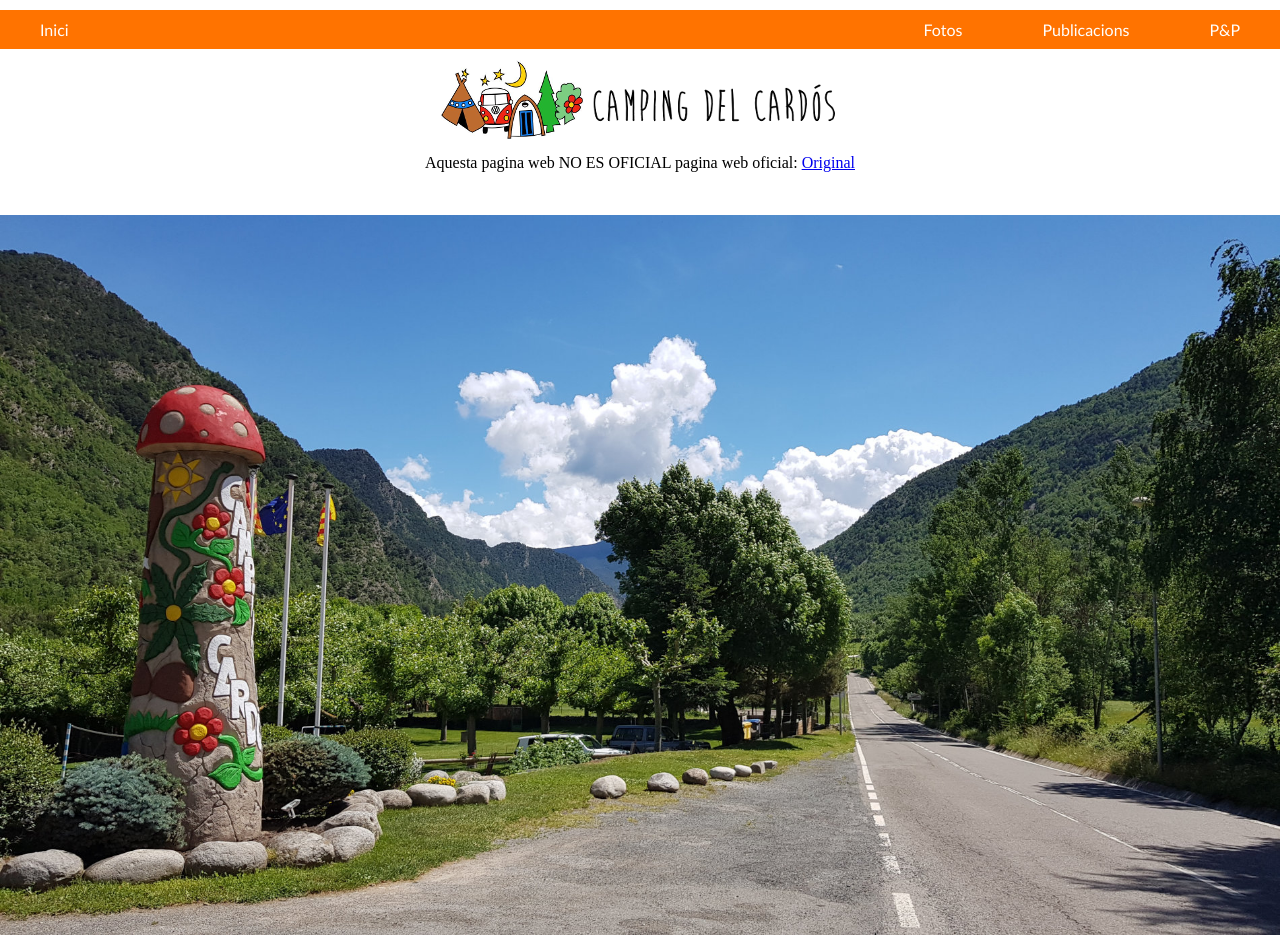
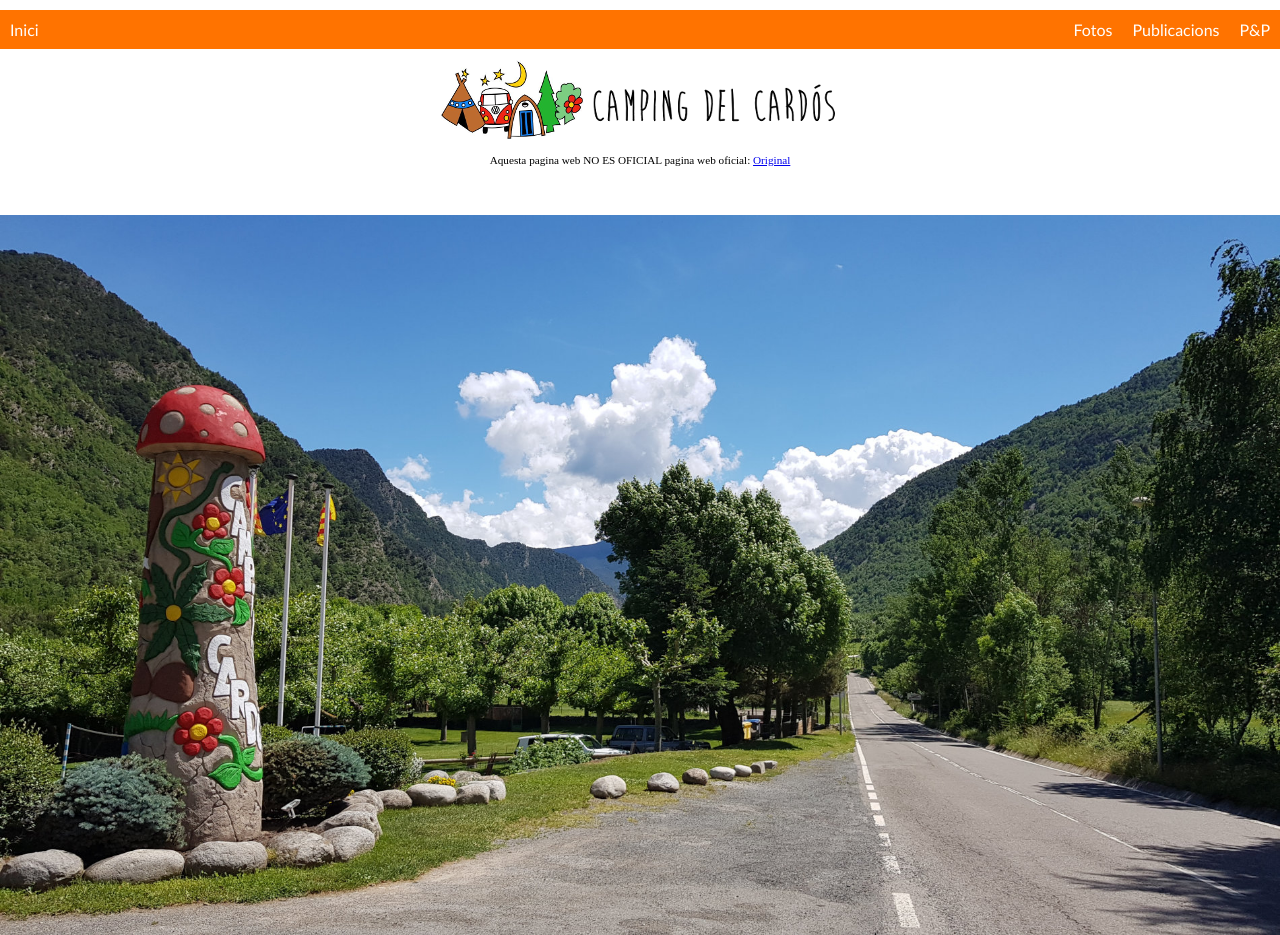
Before and after one commit to nil48f/nil48f.github.io, a plain HTML site: page index2.html in a window 1280 px wide. Drawn offline with Linux system fonts and the light colour scheme.

Commit message:
Add files via upload

```diff
--- a/css/estilc.css
+++ b/css/estilc.css
@@ -1,5 +1,9 @@
 * {
     margin: 5px 0;
+}
+
+body {
+    max-width: 100%;
 }
 
 .cavezera {
@@ -17,7 +21,7 @@ table, td {
     font-family: "Calibri";
     margin: auto;
     text-align:left;
-    padding: 10px 40px;
+    padding: 10px 10px;
     color: white;
     width: 100%;
 }
@@ -35,3 +39,7 @@ table, td {
 #menu {
     background-color: rgb(255, 115, 0);
 }
+
+#noficial {
+    font-size: 70%;
+}
```
